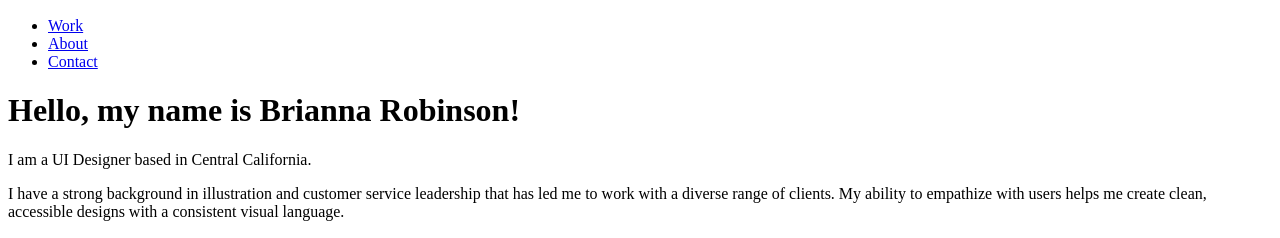
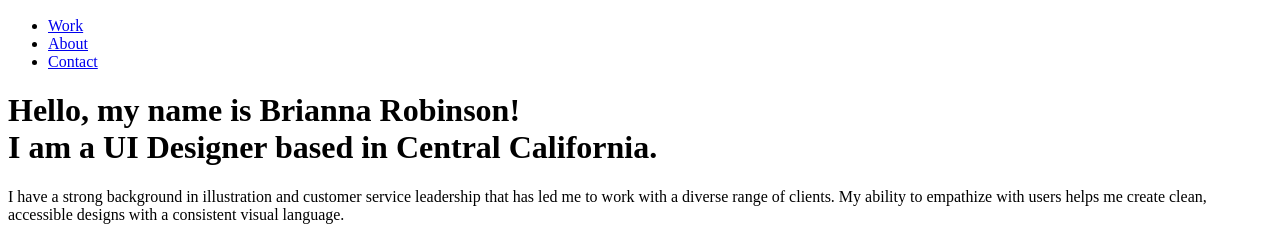
Before and after one commit to briee-codes/Portfolio-Website, a plain HTML site: page index.html in a window 1280 px wide. Shown: the part 61-299 px from the top of the page. Drawn offline with Linux system fonts and the light colour scheme.

Commit message:
removed xtra div tag on about.html; fixed descript in hero section index.html; updated slash on div tag index.html

```diff
--- a/index.html
+++ b/index.html
@@ -26,7 +26,7 @@
 <!--hero-->
   <div>
     <div>
-      <span><h1>Hello, my name is Brianna Robinson!</h1>I am a UI Designer based in Central California.</span>
+      <span><h1>Hello, my name is Brianna Robinson!<br>I am a UI Designer based in Central California.</h1></span>
       <p>I have a strong background in illustration and customer service leadership that has led me to work with a diverse range of clients. My ability to empathize with users helps me create clean, accessible designs with a consistent visual language.</p>
     </div>
   </div>
@@ -55,7 +55,7 @@ Simspanion uses a careful mix of both EA and <i>The Sims</i> branding.</p>
       </div>
   <!--end simspanion-->
   <!--economizer-->
-      <div>
+</div>
         <!--first column (image)-->
         <div>
           <picture>
```
Also changed, not shown: about.html (+0 -1 lines).
